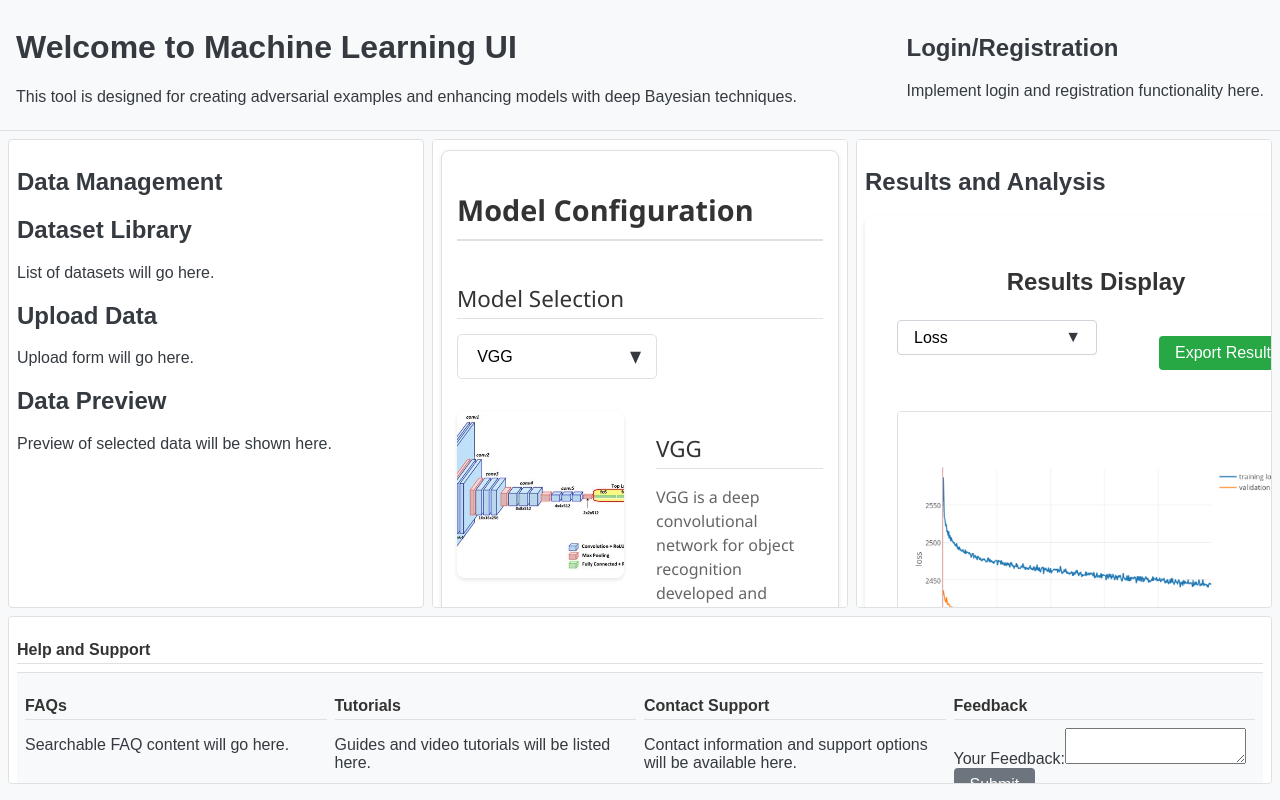
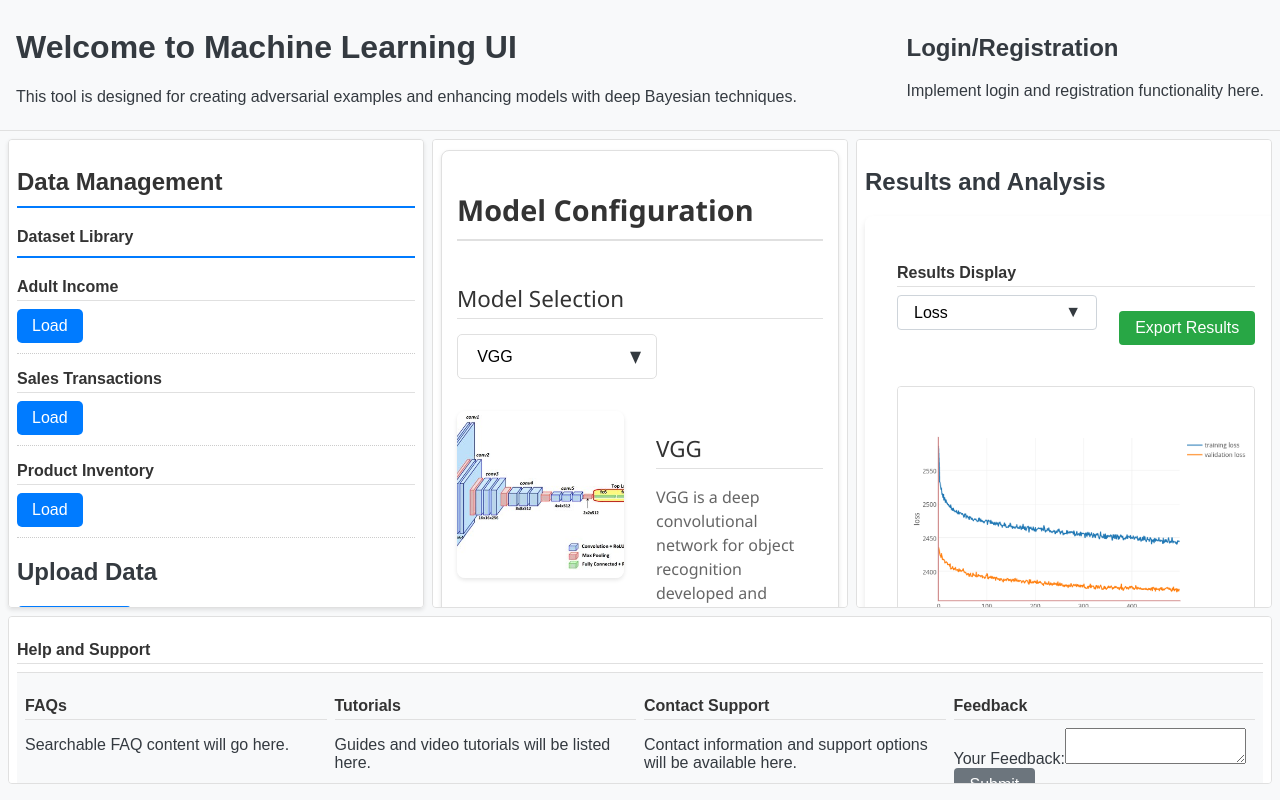
Before and after one commit to Astro-027/machine-learning-ui, a React (Create React App) app: page / in a window 1280 px wide. Built offline with nearby package versions, Linux system fonts and the light colour scheme.

Commit message:
Added content for Data Management section

```diff
--- a/src/components/DataPreview.tsx
+++ b/src/components/DataPreview.tsx
@@ -1,13 +1,58 @@
 import React from 'react';
+//import './styles/DataPreview.css';
 
 const DataPreview: React.FC = () => {
-    return (
-        <div className="data-preview">
-            <h2>Data Preview</h2>
-            {/* Placeholder for data preview */}
-            <p>Preview of selected data will be shown here.</p>
-        </div>
-    );
+  const adultIncomeAttributes = [
+    'marital-status', 'relationship', 'age', 'hours-per-week',
+    'sex', 'occupation', 'education', 'race'
+  ];
+
+  const sampleData = [
+    {
+      'marital-status': 'Married-civ-spouse',
+      'relationship': 'Husband',
+      'age': 39,
+      'hours-per-week': 40,
+      'sex': 'Male',
+      'occupation': 'Adm-clerical',
+      'education': 'Bachelors',
+      'race': 'White'
+    },
+    {
+      'marital-status': 'Never-married',
+      'relationship': 'Not-in-family',
+      'age': 28,
+      'hours-per-week': 45,
+      'sex': 'Female',
+      'occupation': 'Prof-specialty',
+      'education': 'Masters',
+      'race': 'Black'
+    }
+  ];
+
+  return (
+    <div className="data-preview">
+      <h2>Data Preview: Adult Income Dataset</h2>
+      <table>
+        <thead>
+          <tr>
+            {adultIncomeAttributes.map((attr) => (
+              <th key={attr}>{attr}</th>
+            ))}
+          </tr>
+        </thead>
+        <tbody>
+          {sampleData.map((row, index) => (
+            <tr key={index}>
+              {adultIncomeAttributes.map((attr) => (
+                <td key={attr}>{row[attr as keyof typeof row]}</td>
+              ))}
+            </tr>
+          ))}
+        </tbody>
+      </table>
+    </div>
+  );
 };
 
 export default DataPreview;
--- a/src/components/DataSetLibrary.tsx
+++ b/src/components/DataSetLibrary.tsx
@@ -1,11 +1,32 @@
 import React from 'react';
+import './styles/DataSetLibrary.css';
 
 const DataSetLibrary: React.FC = () => {
+    const sampleDatasets = [
+        { name: "Adult Income", description: "Responses from recent customer satisfaction surveys." },
+        { name: "Sales Transactions", description: "Sales records for the past year." },
+        { name: "Product Inventory", description: "Current inventory levels for all products." },
+        // Add more sample datasets as needed
+    ];
+
+    const handleLoadDataset = (datasetName: string) => {
+        // Logic to load/select the chosen dataset
+        console.log(`Loading dataset: ${datasetName}`);
+        // Need to implement the actual loading mechanism here
+    };
+
     return (
         <div className="dataset-library">
-            <h2>Dataset Library</h2>
-            {/* Placeholder content */}
-            <p>List of datasets will go here.</p>
+            <h3 className="section-title">Dataset Library</h3>
+            <ul>
+                {sampleDatasets.map((dataset, index) => (
+                    <li key={index}>
+                        <h3>{dataset.name}</h3>
+
+                        <button onClick={() => handleLoadDataset(dataset.name)}>Load</button>
+                    </li>
+                ))}
+            </ul>
         </div>
     );
 };
--- a/src/components/DataUpload.tsx
+++ b/src/components/DataUpload.tsx
@@ -1,13 +1,49 @@
-import React from 'react';
+import React, { useState } from 'react';
+//import './styles/DataUpload.css';
 
 const DataUpload: React.FC = () => {
-    return (
-        <div className="data-upload">
-            <h2>Upload Data</h2>
-            {/* Placeholder for upload form */}
-            <p>Upload form will go here.</p>
+  const [file, setFile] = useState<File | null>(null);
+  const [uploadStatus, setUploadStatus] = useState<string>('');
+
+  const handleFileChange = (event: React.ChangeEvent<HTMLInputElement>) => {
+    if (event.target.files) {
+      setFile(event.target.files[0]);
+    }
+  };
+
+  const handleUpload = (event: React.FormEvent<HTMLFormElement>) => {
+    event.preventDefault();
+    if (file) {
+      // Here you would typically send the file to your server
+      // For this example, we'll just simulate a successful upload
+      setUploadStatus('File uploaded successfully!');
+      console.log('Uploading file:', file.name);
+    } else {
+      setUploadStatus('Please select a file to upload.');
+    }
+  };
+
+  return (
+    <div className="data-upload">
+      <h2>Upload Data</h2>
+      <form onSubmit={handleUpload}>
+        <div className="file-input-container">
+          <input
+            type="file"
+            onChange={handleFileChange}
+            accept=".csv,.xlsx,.json"
+            id="file-upload"
+          />
+          <label htmlFor="file-upload" className="file-input-label">
+            Choose File
+          </label>
+          <span className="file-name">{file ? file.name : 'No file chosen'}</span>
         </div>
-    );
+        <button type="submit" className="upload-button">Upload</button>
+      </form>
+      {uploadStatus && <p className="upload-status">{uploadStatus}</p>}
+    </div>
+  );
 };
 
 export default DataUpload;
--- a/src/components/ResultsDisplay.tsx
+++ b/src/components/ResultsDisplay.tsx
@@ -12,7 +12,7 @@ const ResultsDisplay: React.FC = () => {
 
   return (
     <div className="results-display">
-      <h2>Results Display</h2>
+      <h3>Results Display</h3>
       <div className="results-controls">
         <div className="select-wrapper">
           <select value={selectedMetric} onChange={handleMetricChange}>
@@ -27,7 +27,7 @@ const ResultsDisplay: React.FC = () => {
         <img src={ResultGraph} alt={`${selectedMetric} vs Epoch`} />
       </div>
       <div className="results-summary">
-        <h3>Summary Statistics</h3>
+        <h3>Statistics Summary</h3>
         <table>
           <thead>
             <tr>
--- /dev/null
+++ b/src/components/styles/DataManagement.css
@@ -0,0 +1,96 @@
+/* DataManagement.css */
+.data-management {
+    background-color: #f8f9fa;
+    border-radius: 8px;
+    padding: 20px;
+    box-shadow: 0 2px 4px rgba(0,0,0,0.1);
+  }
+
+  .section-title {
+    color: #333;
+    border-bottom: 2px solid #007bff;
+    padding-bottom: 10px;
+    margin-bottom: 20px;
+  }
+
+  /* DataUpload styles */
+  .data-upload {
+    margin-bottom: 30px;
+  }
+
+  .file-input-container {
+    display: flex;
+    align-items: center;
+    margin-bottom: 15px;
+  }
+
+  .file-input-label {
+    background-color: #007bff;
+    color: white;
+    padding: 8px 15px;
+    border-radius: 5px;
+    cursor: pointer;
+    margin-right: 10px;
+  }
+
+  .file-input-label:hover {
+    background-color: #0056b3;
+  }
+
+  input[type="file"] {
+    display: none;
+  }
+
+  .file-name {
+    font-size: 0.9em;
+    color: #666;
+  }
+
+  .upload-button {
+    background-color: #28a745;
+    color: white;
+    border: none;
+    padding: 10px 20px;
+    border-radius: 5px;
+    cursor: pointer;
+  }
+
+  .upload-button:hover {
+    background-color: #218838;
+  }
+
+  .upload-status {
+    margin-top: 10px;
+    font-weight: bold;
+    color: #28a745;
+  }
+
+  /* DataPreview styles */
+  .data-preview {
+    overflow-x: auto;
+  }
+
+  .data-preview table {
+    width: 100%;
+    border-collapse: collapse;
+    margin-top: 20px;
+  }
+
+  .data-preview th, .data-preview td {
+    border: 1px solid #ddd;
+    padding: 8px;
+    text-align: left;
+  }
+
+  .data-preview th {
+    background-color: #f2f2f2;
+    font-weight: bold;
+  }
+
+  .data-preview tr:nth-child(even) {
+    background-color: #f8f8f8;
+  }
+
+  .data-preview tr:hover {
+    background-color: #e8e8e8;
+  }
--- /dev/null
+++ b/src/components/styles/DataSetLibrary.css
@@ -0,0 +1,23 @@
+.dataset-library ul {
+    list-style: none;
+    padding: 0;
+  }
+
+  .dataset-library li {
+    margin-bottom: 15px;
+    border-bottom: 1px dotted #ccc; /* Add a separator between datasets */
+    padding-bottom: 10px;
+  }
+
+  .dataset-library button {
+    background-color: #007bff; /* Blue background */
+    color: white;
+    padding: 8px 15px;
+    border: none;
+    border-radius: 5px;
+    cursor: pointer;
+  }
+
+  .dataset-library button:hover {
+    background-color: #0056b3; /* Darker blue on hover */
+  }
--- a/src/components/styles/ResultsDisplay.css
+++ b/src/components/styles/ResultsDisplay.css
@@ -4,10 +4,11 @@
   border-radius: 8px;
   box-shadow: 0 4px 6px rgba(0, 0, 0, 0.1);
   padding: 2rem;
-  width: 100%;
+  width: 90%;
   max-width: 800px;
   margin: 20px auto;
 }
+
 
 .results-display h2 {
   color: #333;
--- a/src/pages/HomePage.tsx
+++ b/src/pages/HomePage.tsx
@@ -2,9 +2,12 @@
 import React from 'react';
 import WelcomeSection from '../components/WelcomeSection';
 import LoginRegistration from '../components/LoginRegistration';
+
+
 import DataSetLibrary from '../components/DataSetLibrary';
 import DataUpload from '../components/DataUpload';
 import DataPreview from '../components/DataPreview';
+import '../components/styles/DataManagement.css';
 
 import ModelConfiguration from '../components/ModelConfiguration';
 
@@ -29,11 +32,11 @@ const HomePage: React.FC = () => {
 
             <div className="content-grid">
                 <div className="grid-item data-management">
-                    <h2>Data Management</h2>
-                    <DataSetLibrary />
-                    <DataUpload />
-                    <DataPreview />
-                </div>
+                    <h2 className="section-title">Data Management</h2>
+                        <DataSetLibrary />
+                        <DataUpload />
+                        <DataPreview />
+            </div>
 
                 <div className="grid-item model-config">
                     <ModelConfiguration />
```
